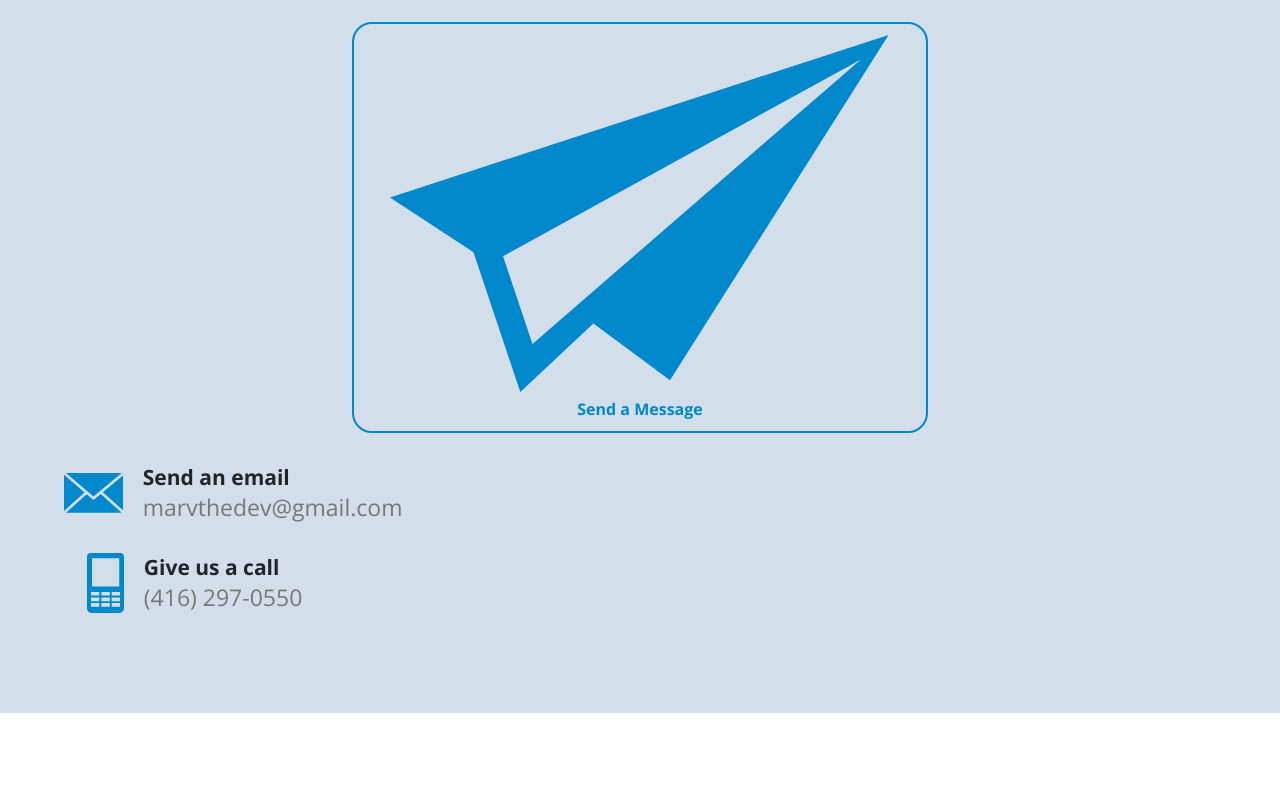
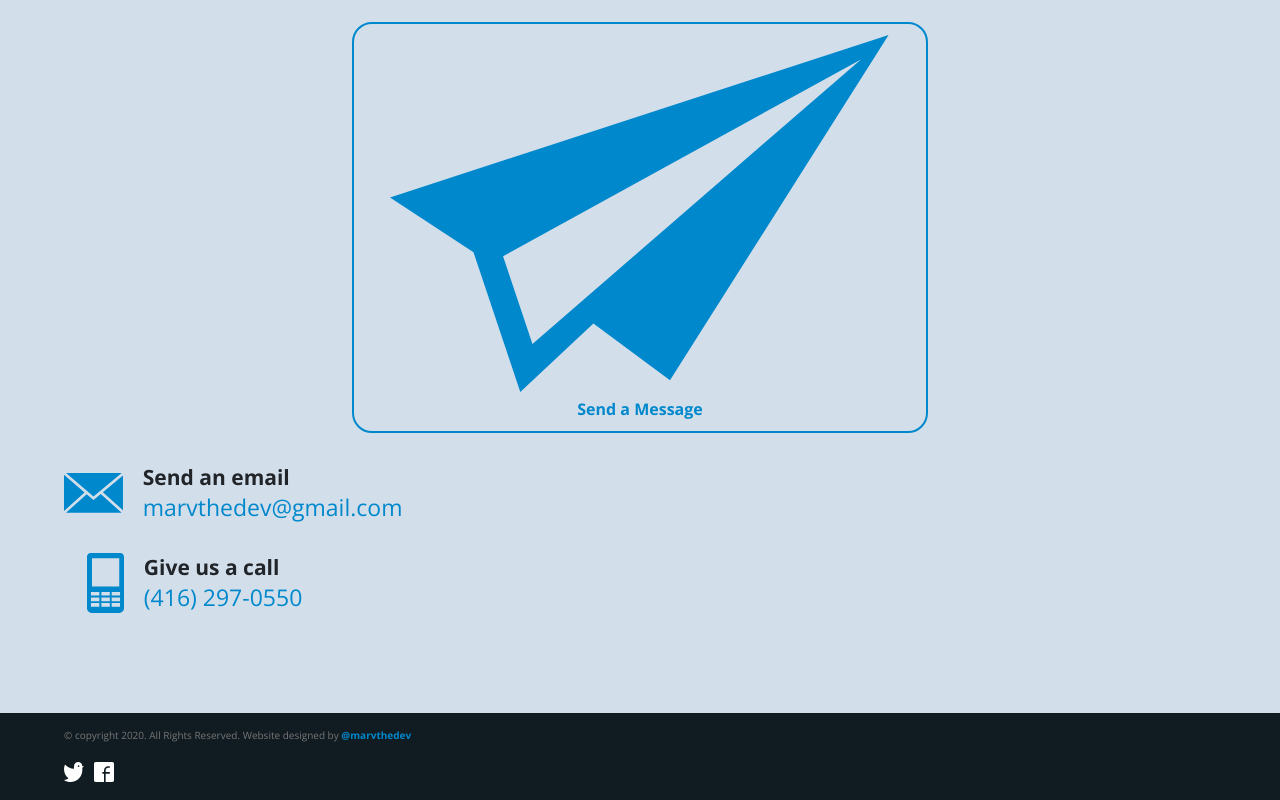
Before and after one commit to marvthedev/globalorthoticsinc, a Nuxt app: page / in a window 1280 px wide. Shown: the part 1598-2398 px from the top of the page. Before the commit the page ends 2311 px from the top, so only its background shows below. Built offline with nearby package versions, Linux system fonts and the light colour scheme.

Commit message:
Started footer component.

```diff
--- /dev/null
+++ b/components/Foot.vue
@@ -0,0 +1,63 @@
+<template>
+  <footer class="footer">
+    <div class="footer__copyright">
+      <p class="footer__copyright-txt">
+        © copyright 2020. All Rights Reserved. Website designed by
+        <a href="https://www.marvthe.dev>" class="footer__copyright-link"
+          >@marvthedev</a
+        >
+      </p>
+      <div class="footer__copyright-social">
+        <a
+          href="http://www.twitter.com/marvthedev"
+          class="footer__copyright-social-link"
+        >
+          <img
+            src="~/assets/svg/footer/twitter.svg"
+            class="footer__copyright-social-icon"
+          />
+        </a>
+        <a
+          href="http://www.facebook.com/marvthedev"
+          class="footer__copyright-social-link"
+        >
+          <img
+            src="~/assets/svg/footer/facebook.svg"
+            class="footer__copyright-social-icon"
+          />
+        </a>
+      </div>
+    </div>
+  </footer>
+</template>
+
+<style lang="scss">
+.footer {
+  padding: 0 5%;
+  background: #101c22;
+  &__copyright {
+    padding: 1.5rem 0;
+    &-txt {
+      font-size: 1rem;
+    }
+    &-link {
+      color: $primary__color;
+      font-weight: 700;
+      cursor: pointer;
+    }
+    &-social {
+      margin-top: 2rem;
+      display: flex;
+      &-icon {
+        cursor: pointer;
+        height: 2rem;
+      }
+      &-link {
+        &:not(:first-child) {
+          margin-left: 1rem;
+        }
+      }
+    }
+  }
+}
+</style>
--- a/layouts/default.vue
+++ b/layouts/default.vue
@@ -1,8 +1,24 @@
+<!--
+  1globalorthoticsinc by Marvin Marinas
+  https://www.marvthe.dev | @marvthedev
+  Website and graphics design.
+-->
 <template>
   <div>
     <Nuxt />
+    <foot />
   </div>
 </template>
+
+<script>
+import foot from '~/components/Foot'
+
+export default {
+  modules: {
+    foot
+  }
+}
+</script>
 
 <style>
 html {
--- a/pages/index.vue
+++ b/pages/index.vue
@@ -70,7 +70,7 @@ export default {
     width: 90%;
     line-height: 3.3rem;
     position: relative;
-    top: 3.5rem;
+    top: 3.2rem;
     font-size: 2.2rem;
     & span {
       font-weight: 400;
@@ -122,6 +122,7 @@ export default {
     &-address {
       cursor: pointer;
       font-size: 2.3rem;
+      color: $primary__color;
     }
   }
   &__call {
@@ -139,6 +140,7 @@ export default {
     &-number {
       cursor: pointer;
       font-size: 2.3rem;
+      color: $primary__color;
     }
   }
 }
```
Also changed, not shown: assets/svg/footer/facebook.svg (added), assets/svg/footer/twitter.svg (added).
